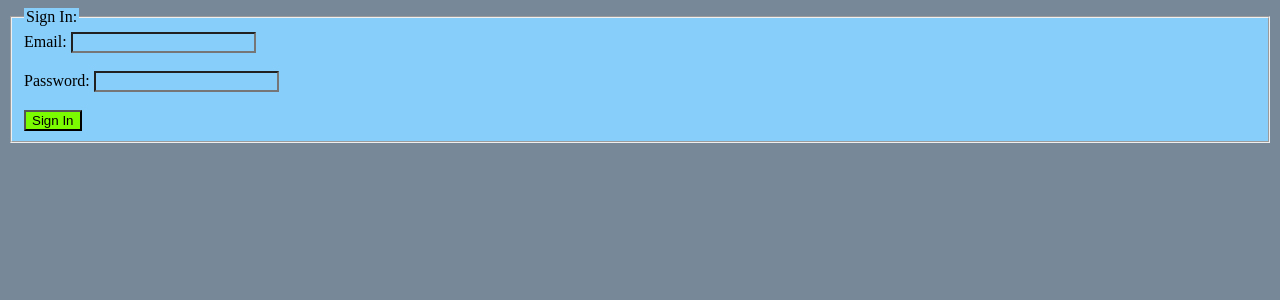
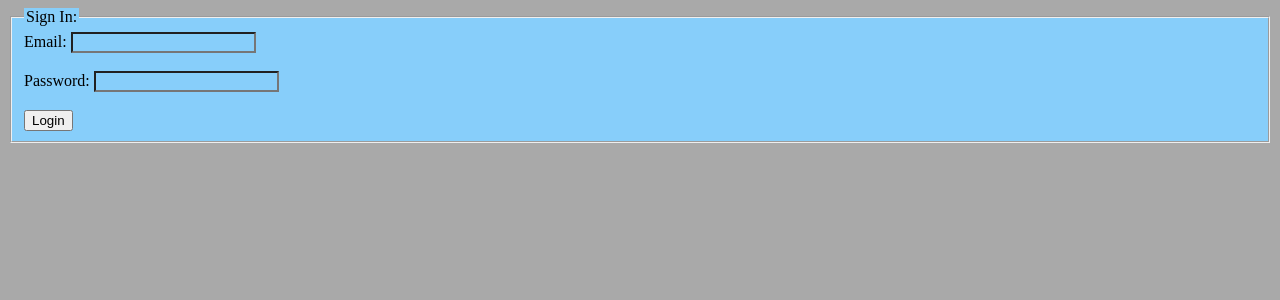
Before and after one commit to harbm17/BillyBooks, a Flask app: template ServerFolder/templates/signIn.html in a window 1280 px wide. Shown: the top 300 px of the page. Run offline with Flask 2, Linux system fonts and the light colour scheme; the template is opened without the code that fills it, so the values that code supplies are empty.

Commit message:
Update signIn.html

```diff
--- a/ServerFolder/templates/signIn.html
+++ b/ServerFolder/templates/signIn.html
@@ -2,20 +2,20 @@
 <!DOCTYPE html>
 <html>
 	<!--editing the back ground color for the entier page-->
-	<body style="background-color:lightslategray">
+	<body style="background-color:darkgray;">
 		<!--for the box around the log in information and setting the back ground color of inside of the box-->
-		<form>
+		<form method = post>
 			<fieldset style="background-color:lightskyblue; ">
 				<!--the title of the box section -->
 				<legend style="color: black; background-color:lightskyblue;">Sign In:</legend>
-				<!--the lable and the text box for the email  //curently using email insted of a user name and is wanting input type of email and not text-->
+				<!--the lable and the text box f-r the email  //curently using email insted of a user name and is wanting input type of email and not text-->
 				<label style="color: black;" for="email" >Email:</label>
-				<input style="background-color:lightskyblue; color: black;" type="email" id="email" name="email"><br><br>
+				<input style="background-color:lightskyblue; color: black;" type="text" id="email" name="email"><br><br>
 				<!--the lable and the text box for the password-->
 				<label style="color: black;" for="password">Password:</label>
 				<input style="background-color:lightskyblue; color: black;" type="password" id="password" name="password"><br><br>
 				<!--the signin button //currently not conected to another web page at the moment-->
-				<input style="background-color:lawngreen; color:black" type="submit" value="Sign In">
+				<button style="..." type="submit">Login</button>
 			</fieldset>
 		</form>
 	</body>
```
